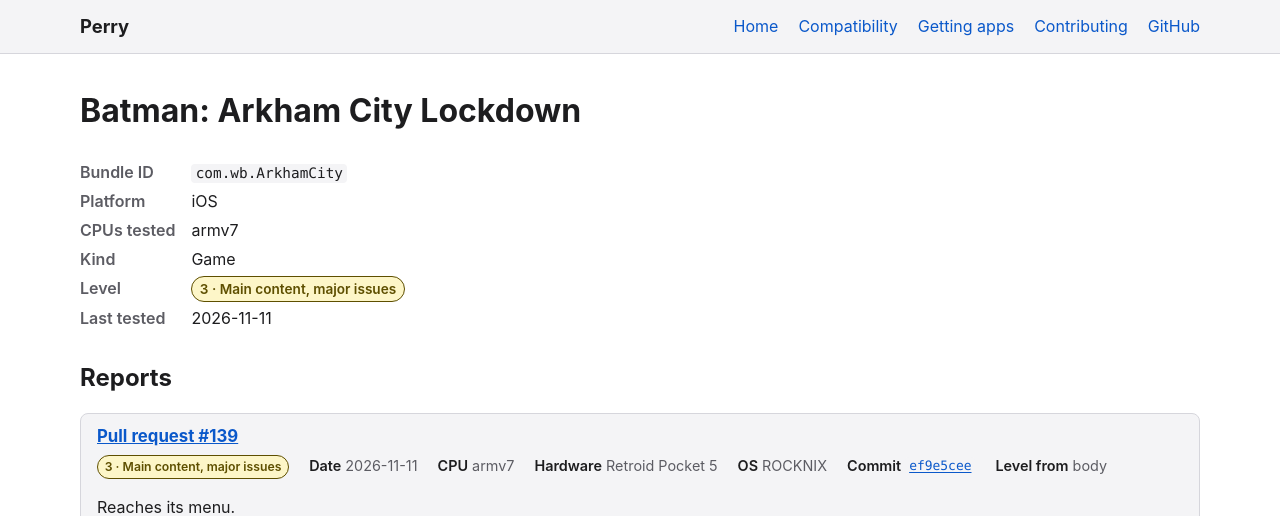
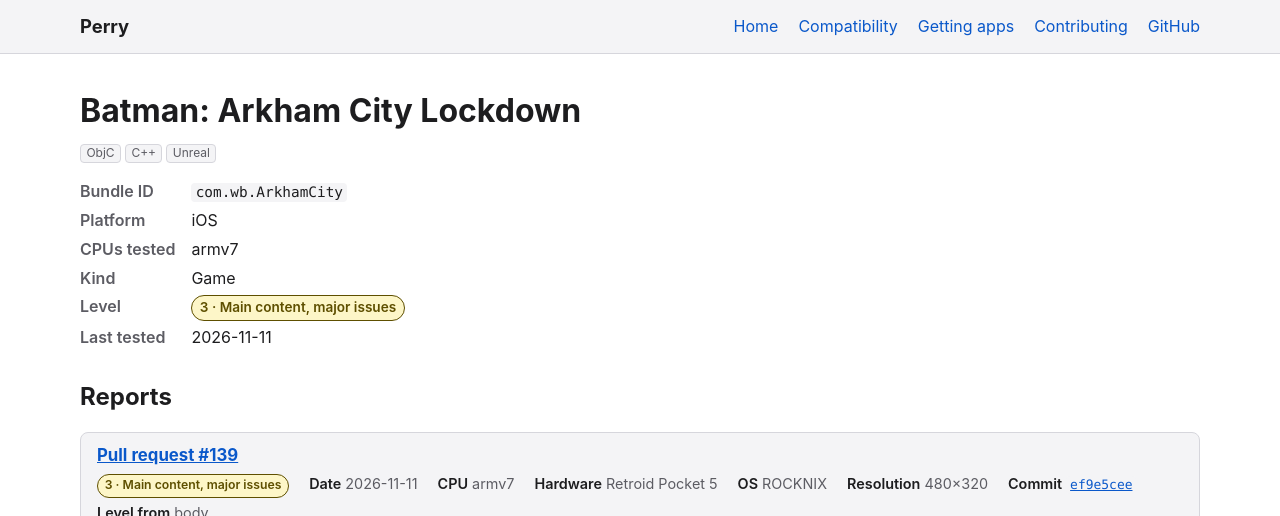
Before and after one commit to MillerTechnologyPeru/Perry, a Jekyll site: the page built from docs/_apps/ios/com.wb.ArkhamCity.md, in a window 1280 px wide, cut to the strip 0-516 px from the top of the page. Built offline with Jekyll 4.4.1, drawn with Linux system fonts in a browser that asks for light colours.

Commit message:
Add Batman: Arkham City Lockdown's engine and language tags and resolutions

```diff
--- a/docs/_apps/ios/com.wb.ArkhamCity.md
+++ b/docs/_apps/ios/com.wb.ArkhamCity.md
@@ -3,6 +3,7 @@ name: "Batman: Arkham City Lockdown"
 bundle_id: "com.wb.ArkhamCity"
 platform: ios
 kind: game
+tags: [ObjC, C++, Unreal]
 reports:
   - pr: 139
     date: 2026-11-11
```
Also changed, not shown: other parts of docs/_apps/ios/com.wb.ArkhamCity.md (+1 -0 lines).
